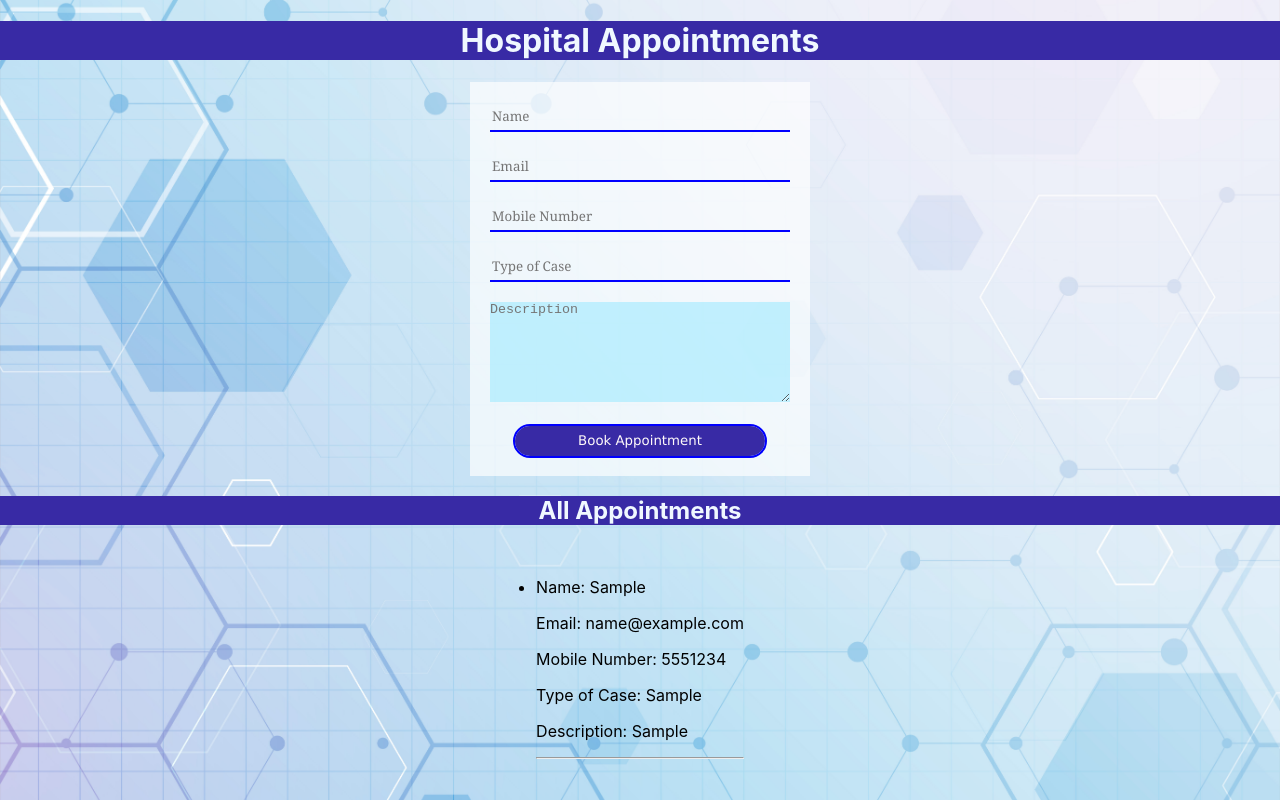
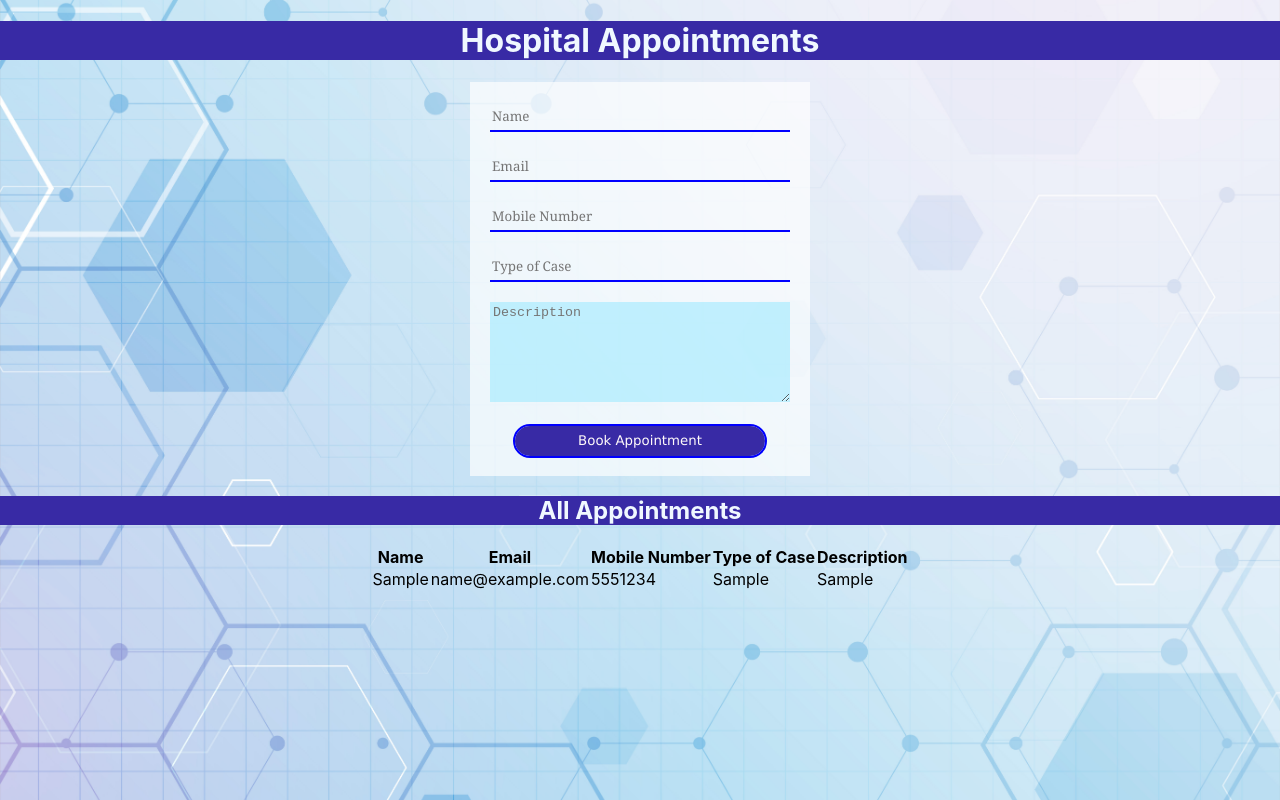
Before and after one commit to kowsickram/Doctors_appointment_app, a React (Create React App) app in the folder doctor_app/: page / in a window 1280 px wide. Both pictures are taken after typing "Sample", "name@example.com", "5551234", "Sample", "Sample" into the empty fields and a click on the button "Book Appointment". Built offline with nearby package versions, Linux system fonts and the light colour scheme.

Commit message:
Updated App

```diff
--- a/doctor_app/src/App.js
+++ b/doctor_app/src/App.js
@@ -56,19 +56,30 @@ const App = () => {
         <br></br>
       </form>
 
+
       <h2>All Appointments</h2>
-      <ul>
+    <table>
+      <thead>
+        <tr>
+          <th>Name</th>
+          <th>Email</th>
+          <th>Mobile Number</th>
+          <th>Type of Case</th>
+          <th>Description</th>
+        </tr>
+      </thead>
+      <tbody>
         {appointments.map((appointment) => (
-          <li key={appointment.id}>
-            <p>Name: {appointment.name}</p>
-            <p>Email: {appointment.email}</p>
-            <p>Mobile Number: {appointment.mobileNumber}</p>
-            <p>Type of Case: {appointment.caseType}</p>
-            <p>Description: {appointment.description}</p>
-            <hr />
-          </li>
+          <tr key={appointment.id}>
+            <td>{appointment.name}</td>
+            <td>{appointment.email}</td>
+            <td>{appointment.mobileNumber}</td>
+            <td>{appointment.caseType}</td>
+            <td>{appointment.description}</td>
+          </tr>
         ))}
-      </ul>
+      </tbody>
+    </table>
     </div>
   );
 };
--- a/doctor_app/src/styles.css
+++ b/doctor_app/src/styles.css
@@ -44,6 +44,7 @@ button{
     width: 250px;
     height: 30px;
     border: none;
+    padding: 3px;
     outline: 2px solid blue;
     transition: ease-out 1ms;
     background-color: rgb(56, 42, 165);
@@ -56,7 +57,7 @@ button:hover{
     outline-offset: 2px ;
     background-color: rgb(35, 18, 166);
 }
-textarea{
+textarea{padding: 3px;
     width: 300px;
     height: 100px;
     border: none;
```
